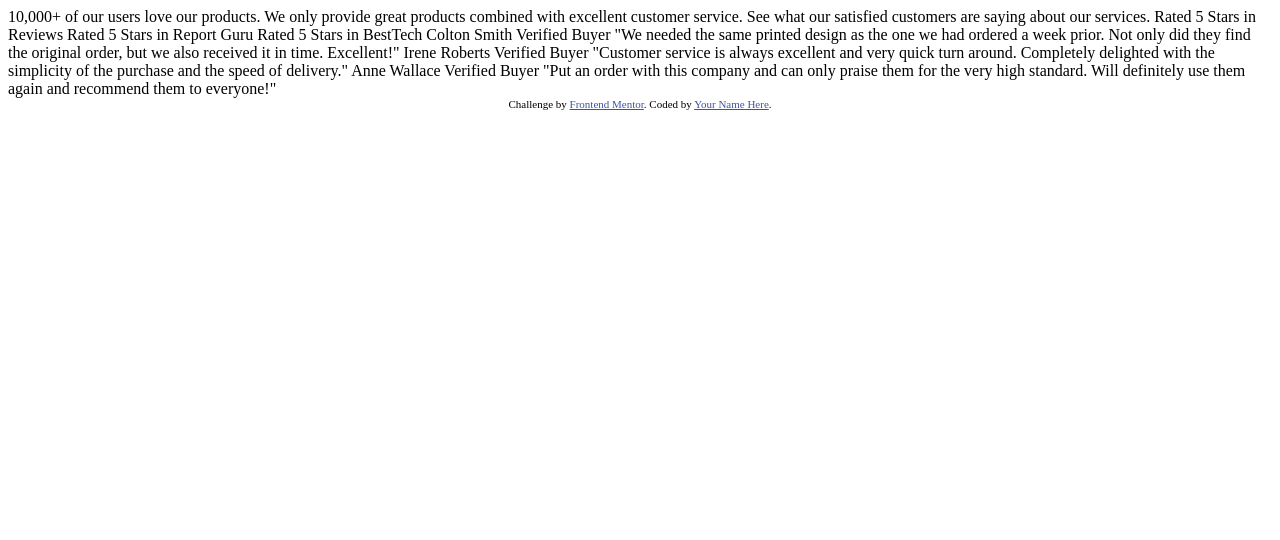
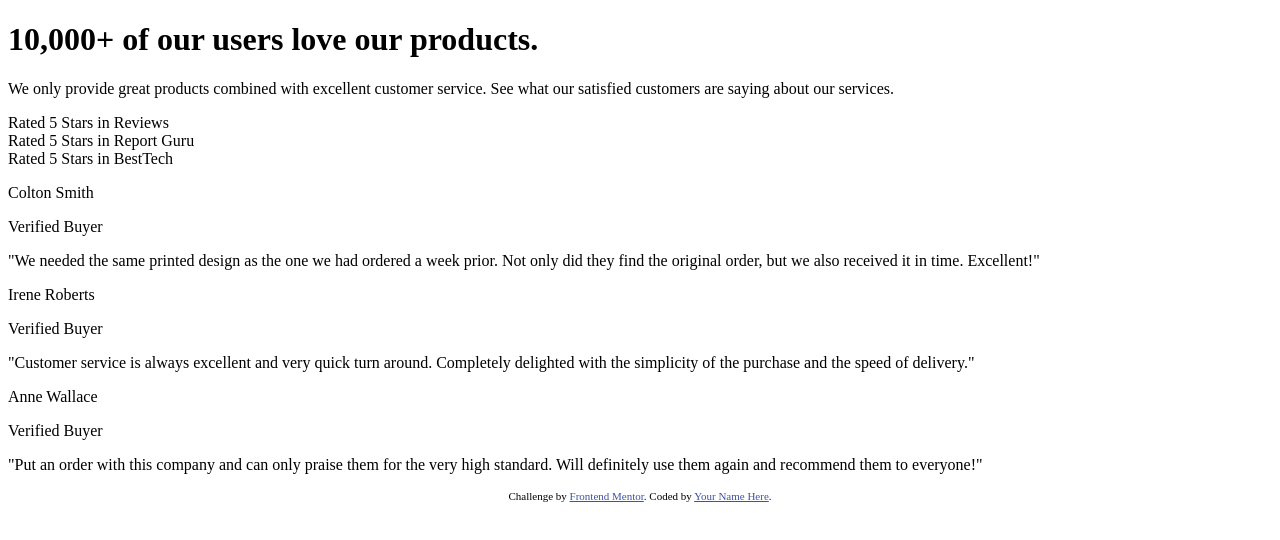
Before and after one commit to koreynichols/social-proof-section, a plain HTML site: page index.html in a window 1280 px wide. Drawn offline with Linux system fonts and the light colour scheme.

Commit message:
added html tags

```diff
--- a/index.html
+++ b/index.html
@@ -26,31 +26,34 @@
     </style>
   </head>
   <body>
-    10,000+ of our users love our products.
+    <h1>10,000+ of our users love our products.</h1>
 
-    We only provide great products combined with excellent customer service.
-    See what our satisfied customers are saying about our services.
+    <p>We only provide great products combined with excellent customer service.
+    See what our satisfied customers are saying about our services.</p>
 
-    Rated 5 Stars in Reviews
-    Rated 5 Stars in Report Guru
-    Rated 5 Stars in BestTech
+    <div>Rated 5 Stars in Reviews</div>
+    <div>Rated 5 Stars in Report Guru</div>
+    <div>Rated 5 Stars in BestTech</div>
 
-    Colton Smith
-    Verified Buyer
-    "We needed the same printed design as the one we had ordered a week prior.
-    Not only did they find the original order, but we also received it in time.
-    Excellent!"
-
-    Irene Roberts
-    Verified Buyer
-    "Customer service is always excellent and very quick turn around. Completely
-    delighted with the simplicity of the purchase and the speed of delivery."
-
-    Anne Wallace
-    Verified Buyer
-    "Put an order with this company and can only praise them for the very high
-    standard. Will definitely use them again and recommend them to everyone!"
-
+    <div>
+      <p>Colton Smith</p>
+      <p>Verified Buyer</p>
+      <p>"We needed the same printed design as the one we had ordered a week prior.
+      Not only did they find the original order, but we also received it in time.
+      Excellent!"</p>
+    </div>
+    <div>
+      <p>Irene Roberts</p>
+      <p>Verified Buyer</p>
+      <p>"Customer service is always excellent and very quick turn around. Completely
+      delighted with the simplicity of the purchase and the speed of delivery."</p>
+    </div>
+    <div>
+      <p>Anne Wallace</p>
+      <p>Verified Buyer</p>
+      <p>"Put an order with this company and can only praise them for the very high
+      standard. Will definitely use them again and recommend them to everyone!"</p>
+    </div>
     <div class="attribution">
       Challenge by
       <a href="https://www.frontendmentor.io?ref=challenge" target="_blank"
```
